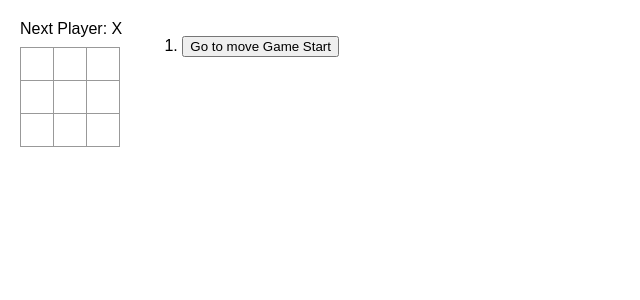
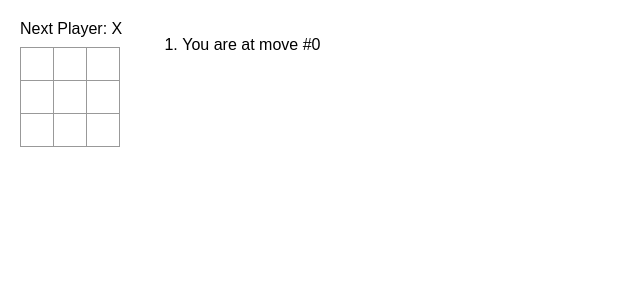
Before and after one commit to NarDevGH/ReactTS-Tic_Tac_Toe, a React (Vite) app: page / in a window 1280 px wide. Shown: the top 300 px of the page, without its empty margins (0-640 px from the left). Built offline with nearby package versions, Linux system fonts and the light colour scheme.

Commit message:
Change Display Current move in History

```diff
--- a/src/components/Game.tsx
+++ b/src/components/Game.tsx
@@ -22,11 +22,22 @@ export default function Game() {
 
     const moves = history.map((_, move) => {
         let description;
+
         if (move > 0) {
             description = "Go to move #" + move;
         }
         else {
             description = "Go to move Game Start";
+        }
+
+        if (move === currentMove) {
+            return (
+                <li key={move}>
+                    <div>
+                        {"You are at move #" + move}
+                    </div>
+                </li>
+            )
         }
 
         return (
```
Also changed, not shown: 1 other file (tests, documents, lock files or other folders).
